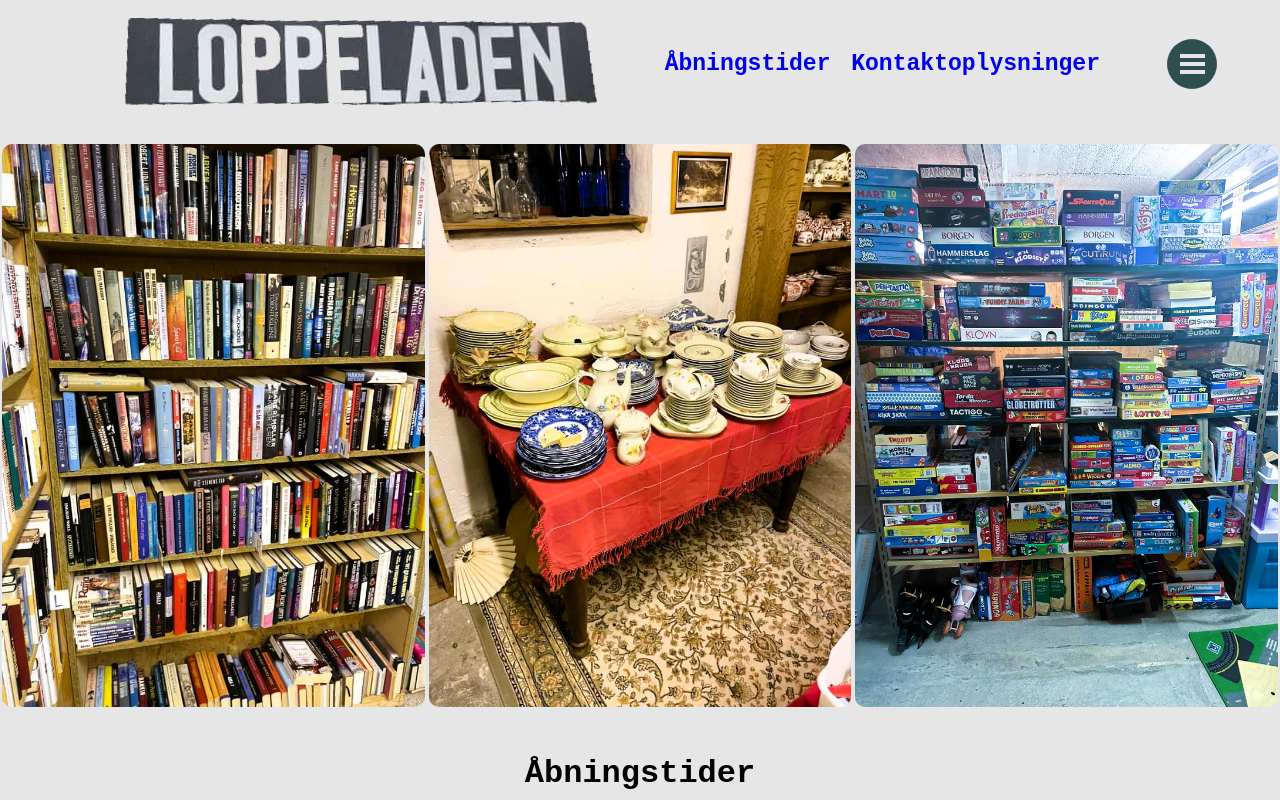
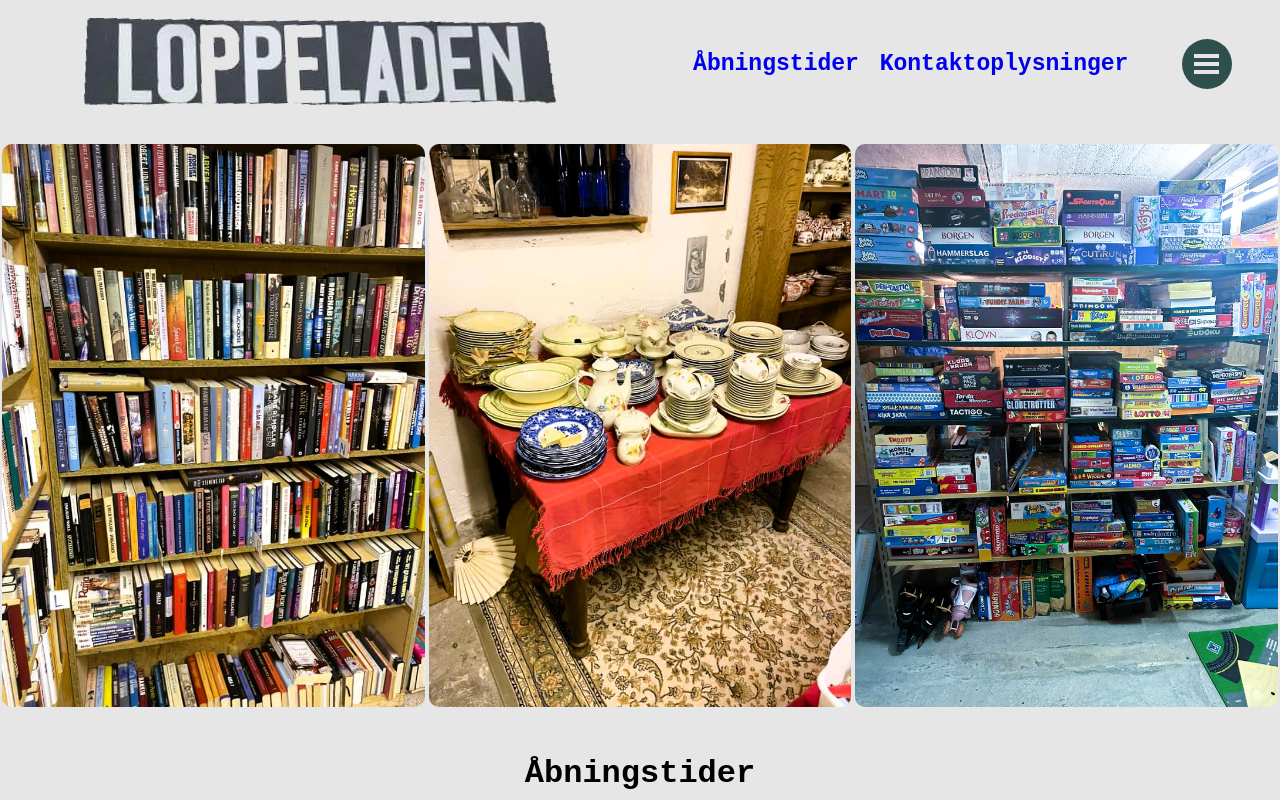
Before and after one commit to chrisanker/loppeladen, a plain HTML site: page src/index.html in a window 1280 px wide. Shown: the top 800 px of the page. Drawn offline with Linux system fonts and the light colour scheme.

Commit message:
changed nav layout

```diff
--- a/src/index.html
+++ b/src/index.html
@@ -21,20 +21,22 @@
     </div>
     <div style="height: 2rem;"></div>
     <nav class="flex-display">
-        <div class="margin"></div>
+        <div class="grid-container">
             <div>
                 <img src="assets/loppeladen_cropped.jpg" alt="">
             </div>
-        <div>
+            <div class="flex-display">
                 <b>
                     <a class="nav-links" href="#opening-hours">Åbningstider</a>
                     <a class="nav-links" href="#contact">Kontaktoplysninger</a>
                 </b>
-        </div>
                 <div class="menu-container flex-display" onclick="openNav()">
                     <div class="menu-bar"></div>
                     <div class="menu-bar"></div>
                     <div class="menu-bar"></div>
+                </div>
+            </div>
+
         </div>
     </nav>
     <div>
--- a/src/styles.css
+++ b/src/styles.css
@@ -3,7 +3,6 @@
     margin: 0;
     text-align: center;
     font-family: 'Courier New', Courier, monospace;
-
 }
 
 html {
@@ -127,7 +126,7 @@
     z-index: 1;
     top: 0;
     right: 0;
-    background-color: rgba(0, 0, 0, 0.95);
+    background-color: rgba(0, 0, 0, 0.9);
     overflow-x: hidden;
     transition: 0.5s;
 }
@@ -145,7 +144,6 @@
     color: #818181;
     display: block;
     transition: 0.3s;
-
 }
 
 .overlay li {
@@ -159,3 +157,10 @@
     text-align: right;
     margin-top: 30px;
 }
+
+.grid-container {
+    display: grid;
+    grid-template-columns: repeat(2, 50% [col-start]);
+    height: fit-content;
+    width: 100%;
+}
```
Lines whose indentation alone changed are shown as unchanged.
